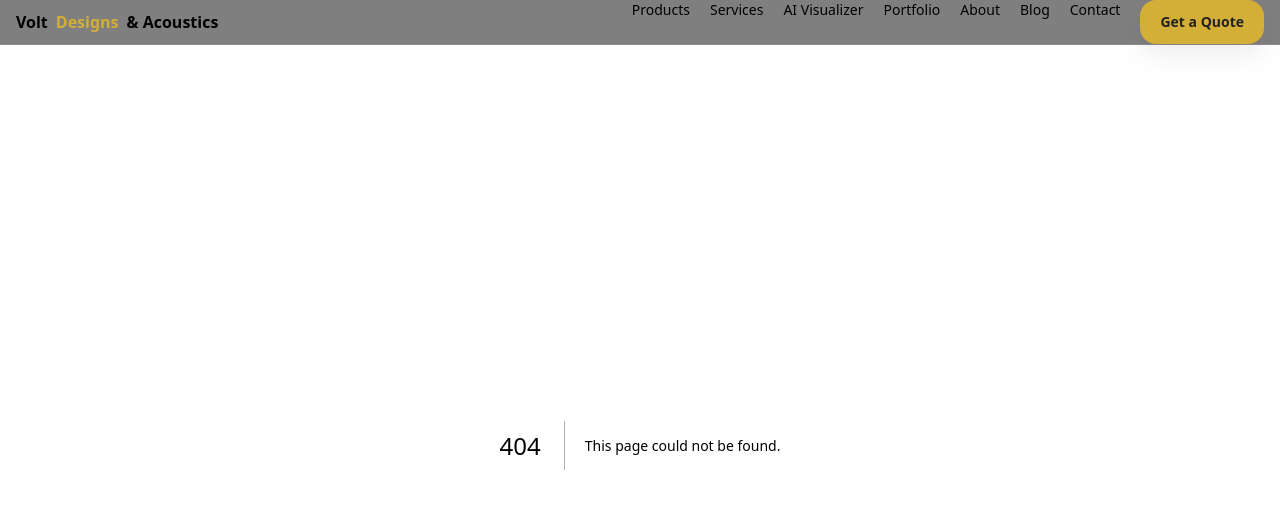
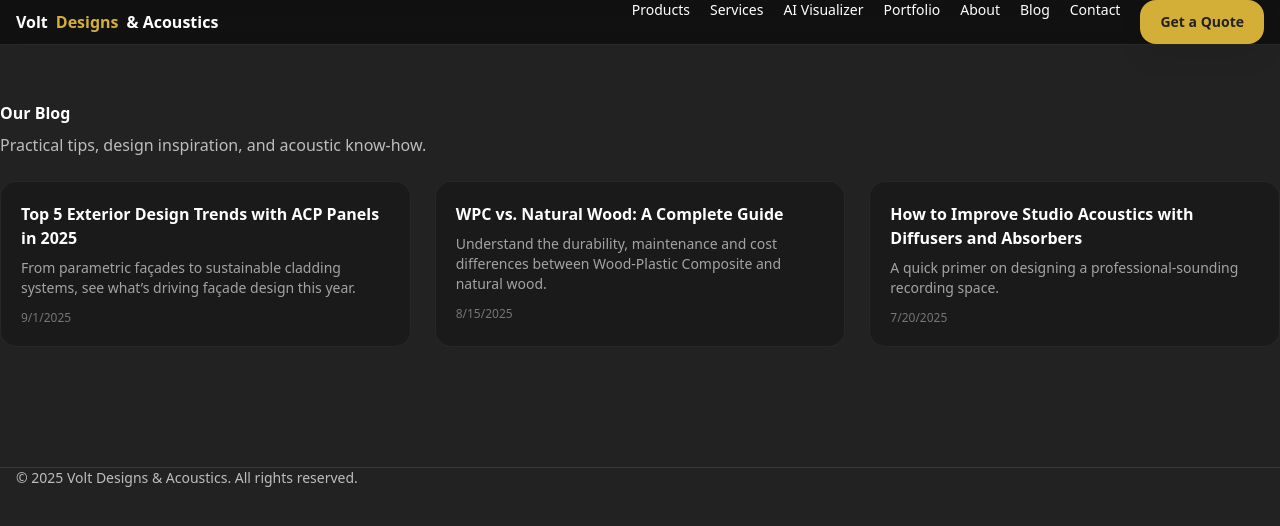
Before and after one commit to VoltaiLTD/voltd_designs_and_acoustics, a Next.js app in the folder volt-designs-acoustics-clean-services/: page /blog in a window 1280 px wide. Before the commit this address had no page. Shown: the top 526 px of the page. Built offline with nearby package versions, Linux system fonts and the light colour scheme.

Commit message:
Add files via upload

```diff
--- /dev/null
+++ b/volt-designs-acoustics-clean-services/app/blog/[slug]/page.tsx
@@ -0,0 +1,55 @@
+import { notFound } from "next/navigation";
+
+const POSTS = [
+  {
+    slug: "exterior-design-trends-2025",
+    title: "Top 5 Exterior Design Trends with ACP Panels in 2025",
+    content: `
+      <p>ACP panels continue to shape building façades with bold geometry,
+      improved sustainability and cost-effective installation.
+      From parametric CNC patterns to natural metallic finishes,
+      these are the trends shaping 2025.</p>
+      <ul>
+        <li>Lightweight, recyclable ACP options</li>
+        <li>Perforated and CNC-cut design façades</li>
+        <li>Energy-efficient cladding with insulation backing</li>
+      </ul>
+    `,
+    date: "2025-09-01",
+  },
+  {
+    slug: "wpc-vs-wood",
+    title: "WPC vs. Natural Wood: A Complete Guide",
+    content: `
+      <p>Wood-Plastic Composite (WPC) offers durability, low maintenance,
+      and resistance to moisture compared to natural timber.
+      It’s ideal for Nigerian climates with high humidity and sun exposure.</p>
+    `,
+    date: "2025-08-15",
+  },
+  {
+    slug: "studio-acoustics",
+    title: "How to Improve Studio Acoustics with Diffusers and Absorbers",
+    content: `
+      <p>Acoustic diffusers and absorbers are essential for studios.
+      Absorbers reduce flutter echo, while diffusers maintain natural ambience.
+      Together, they create balanced sound.</p>
+    `,
+    date: "2025-07-20",
+  },
+];
+
+export default function BlogDetail({ params }: { params: { slug: string } }) {
+  const post = POSTS.find((p) => p.slug === params.slug);
+  if (!post) return notFound();
+
+  return (
+    <article className="section container prose prose-invert">
+      <h1>{post.title}</h1>
+      <p className="text-sm text-white/50 mb-4">
+        {new Date(post.date).toLocaleDateString()}
+      </p>
+      <div dangerouslySetInnerHTML={{ __html: post.content }} />
+    </article>
+  );
+}
--- /dev/null
+++ b/volt-designs-acoustics-clean-services/app/blog/page.tsx
@@ -0,0 +1,52 @@
+export const metadata = {
+  title: "Blog — Volt Designs & Acoustics",
+  description: "Insights on ACP, WPC, acoustic design, and modern building solutions.",
+};
+
+const POSTS = [
+  {
+    slug: "exterior-design-trends-2025",
+    title: "Top 5 Exterior Design Trends with ACP Panels in 2025",
+    excerpt: "From parametric façades to sustainable cladding systems, see what’s driving façade design this year.",
+    date: "2025-09-01",
+  },
+  {
+    slug: "wpc-vs-wood",
+    title: "WPC vs. Natural Wood: A Complete Guide",
+    excerpt: "Understand the durability, maintenance and cost differences between Wood-Plastic Composite and natural wood.",
+    date: "2025-08-15",
+  },
+  {
+    slug: "studio-acoustics",
+    title: "How to Improve Studio Acoustics with Diffusers and Absorbers",
+    excerpt: "A quick primer on designing a professional-sounding recording space.",
+    date: "2025-07-20",
+  },
+];
+
+export default function BlogPage() {
+  return (
+    <section className="section container">
+      <h1>Our Blog</h1>
+      <p className="text-white/70 mt-2 max-w-2xl">
+        Practical tips, design inspiration, and acoustic know-how.
+      </p>
+
+      <div className="grid md:grid-cols-3 gap-6 mt-6">
+        {POSTS.map((post) => (
+          <a
+            key={post.slug}
+            href={`/blog/${post.slug}`}
+            className="card hover:border-gold-500 transition"
+          >
+            <h3 className="font-semibold">{post.title}</h3>
+            <p className="text-white/60 text-sm mt-2">{post.excerpt}</p>
+            <p className="text-xs text-white/40 mt-3">
+              {new Date(post.date).toLocaleDateString()}
+            </p>
+          </a>
+        ))}
+      </div>
+    </section>
+  );
+}
```
